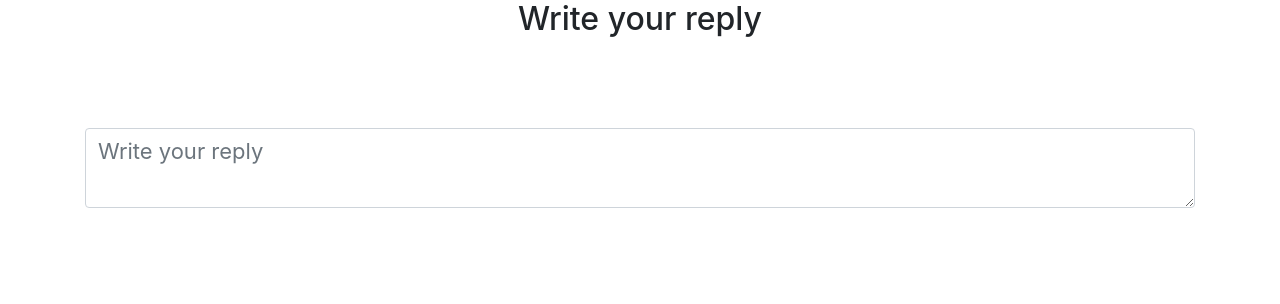
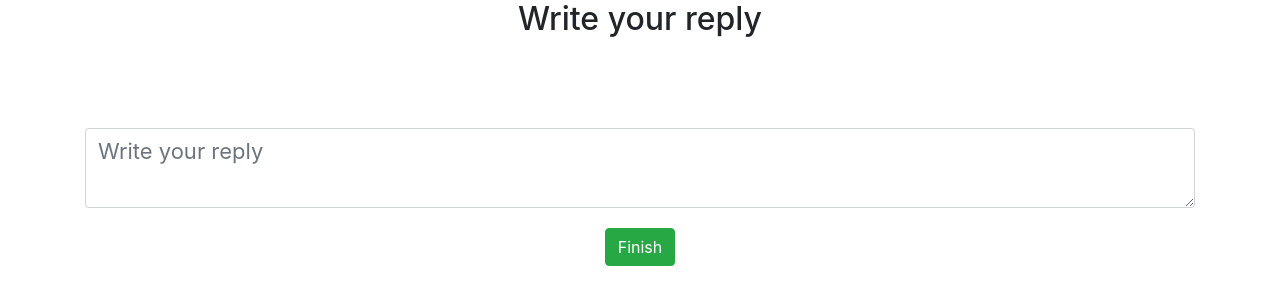
Before and after one commit to LukaStjc/Isa-front, a React (Create React App) app: page /api/complaints/reply/1 in a window 1280 px wide. Shown: the top 304 px of the page. Built offline with nearby package versions, Linux system fonts and the light colour scheme.

Commit message:
Finished with reply page

```diff
--- a/src/App.js
+++ b/src/App.js
@@ -19,7 +19,7 @@ import SysAdminHomePageComponent from './components/SysAdminHomePageComponent';
 import CreateSystemAdminComponent from './components/CreateSystemAdminComponent';
 import UpdateSystemAdminPassword from './components/UpdateSystemAdminPassword';
 import ListComplaintComponent from './components/ListComplaintComponent';
-import ReplyToComplaint from './components/ReplyToComplaint';
+import ReplyToComplaintComponent from './components/ReplyToComplaintComponent';
 
 function App() {
   return (
@@ -42,7 +42,7 @@ function App() {
         <Route path="/api/system-admins/create" component={CreateSystemAdminComponent} exact/>
         <Route path="/api/system-admins/update-password" component={UpdateSystemAdminPassword} exact/>
         <Route path="/api/complaints" component={ListComplaintComponent} exact/>
-        <Route path="/api/complaints/reply/:id" component={ReplyToComplaint} exact />
+        <Route path="/api/complaints/reply/:id" component={ReplyToComplaintComponent} exact />
 
       </Switch>
     </Router>
--- a/src/components/ReplyToComplaint.jsx
+++ b/src/components/ReplyToComplaintComponent.jsx
@@ -1,20 +1,37 @@
 import React, { Component } from 'react';
 
-
+import ComplaintService from '../services/ComplaintService';
 
 class ReplyToComplaint extends Component {
     constructor(props) {
         super(props);
 
         this.state={
-            reply: ''
+            reply: '',
+            complaintId: props.match.params.id
         }
 
         this.changeReplyHandler = this.changeReplyHandler.bind(this);
+        this.finishReply = this.finishReply.bind(this);
     }
 
     changeReplyHandler=(e) =>{
         this.setState({reply: e.target.value});
+    }
+
+    finishReply=(e) =>{
+        e.preventDefault();
+
+        if(this.state.reply === ""){
+            console.log("You can't enter an empty reply");
+            return;
+        }
+        if(this.state.reply.length > 255){
+            console.log("Your reply is too long :(");
+            return;
+        }
+
+        ComplaintService.saveReply(this.state.reply, this.state.complaintId);
     }
 
     render() {
@@ -24,14 +41,11 @@ class ReplyToComplaint extends Component {
                 <form>
                     <textarea placeholder='Write your reply' className='form-control' value={this.state.reply}
                         onChange={this.changeReplyHandler} style={{marginTop: '90px', fontSize: 22, overflowY: "auto"}}/>
+
+                    <button className='btn btn-success' onClick={this.finishReply} style={{marginTop: '20px'}}>Finish</button>
                 </form>
             </div>
         );
     }
 }
-
-ReplyToComplaint.propTypes = {
-
-};
-
 export default ReplyToComplaint;
--- a/src/services/ComplaintService.js
+++ b/src/services/ComplaintService.js
@@ -8,5 +8,10 @@ class ComplaintService{
         return axios.get(COMPLAINT_API_BASE_URL);
     }
 
+    saveReply(reply, id){
+        let object = {reply: reply}
+        axios.put(`${COMPLAINT_API_BASE_URL}/reply/${id}`, object);
+    }
+
 }
 export default new ComplaintService();
```
